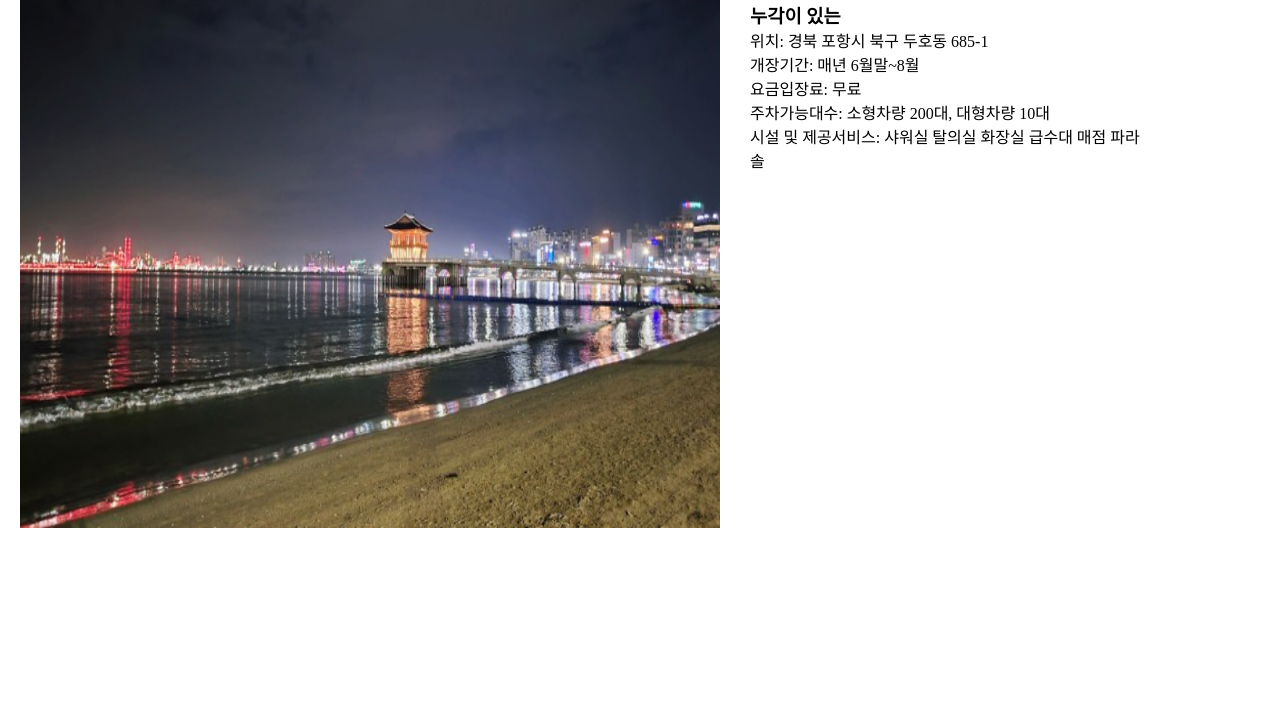
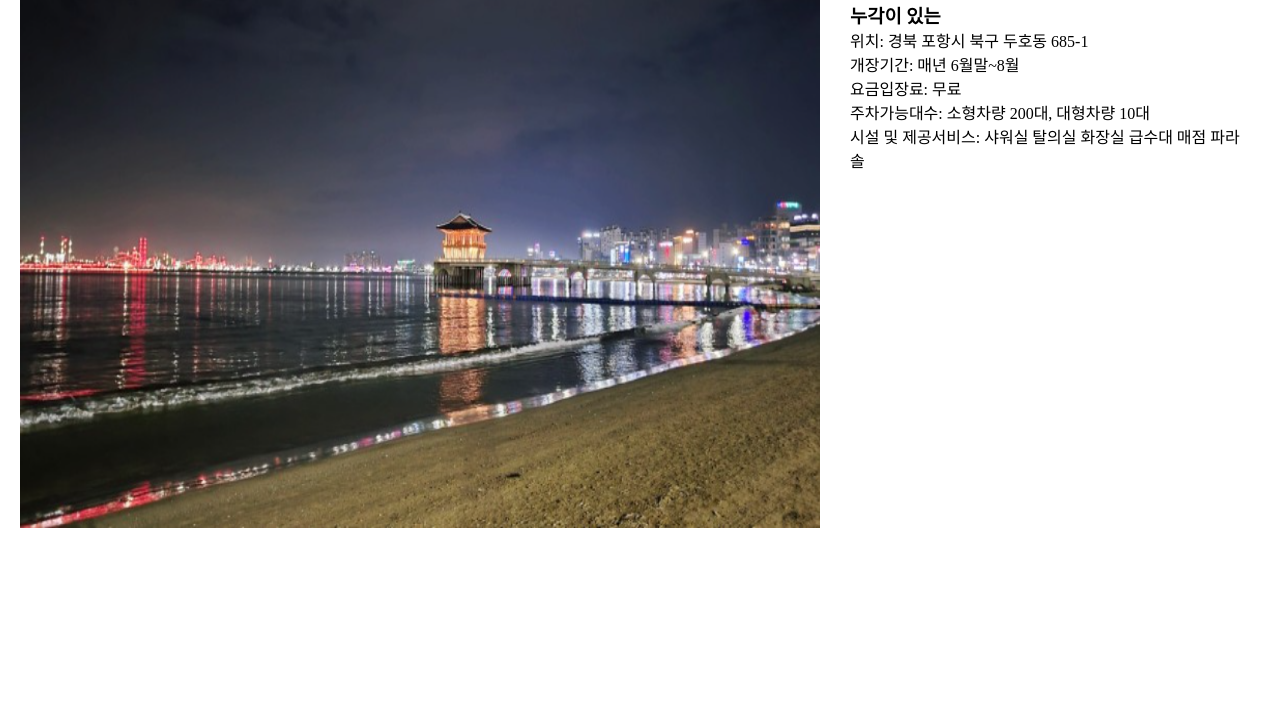
Before and after one commit to ddodoyeon/dy0929, a plain HTML site: page pohang.html in a window 1280 px wide. Shown: the part 92-800 px from the top of the page. Drawn offline with Linux system fonts and the light colour scheme.

Commit message:
Update pohang.html

```diff
--- a/pohang.html
+++ b/pohang.html
@@ -61,7 +61,7 @@
 </style>
 <body>
     <div id="img">
-        <img src="./imgs/pohang.png"  width="700" height="600">
+        <img src="./imgs/pohang.png"  width="800" height="600">
         </div>
 
         <div id="desc" >
```
